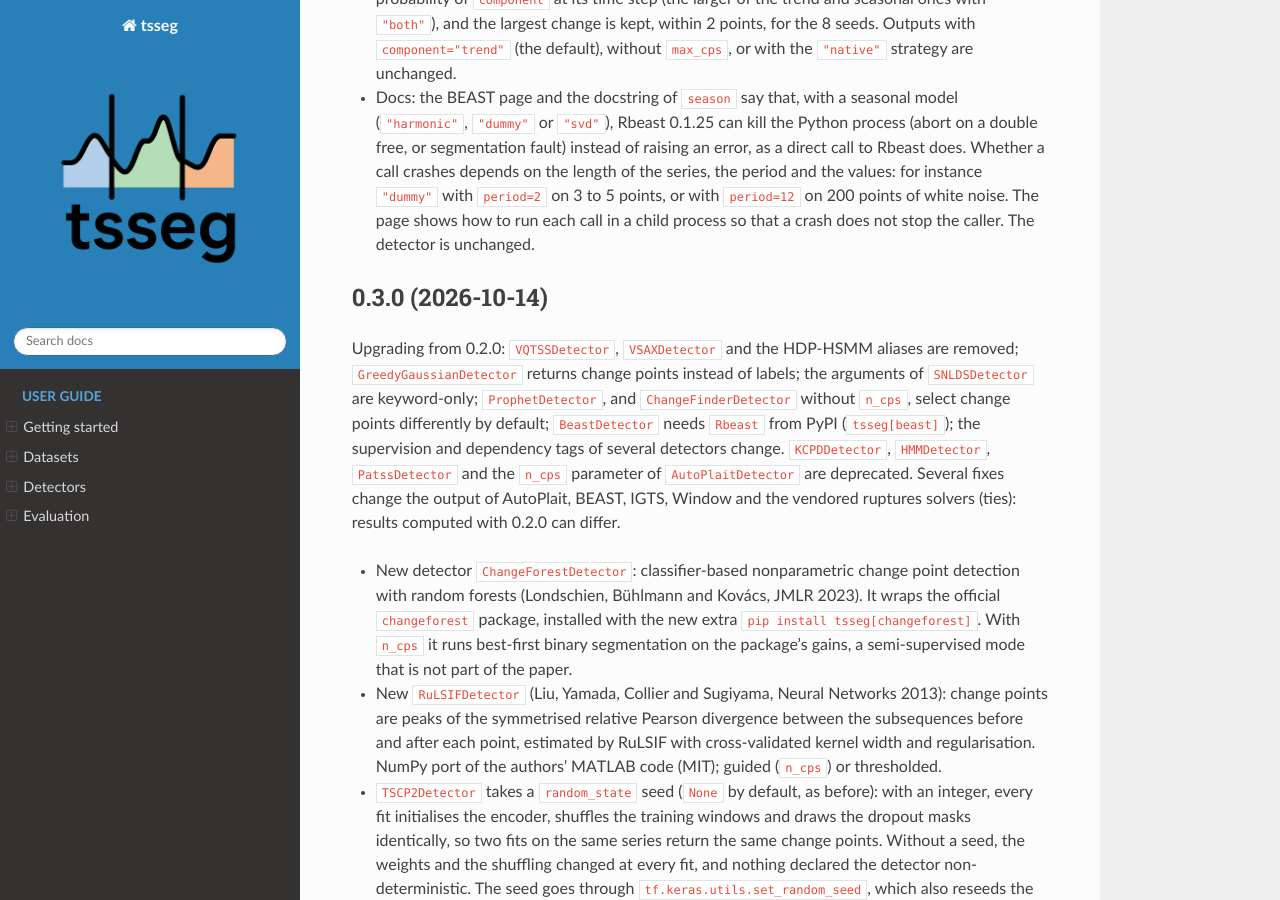
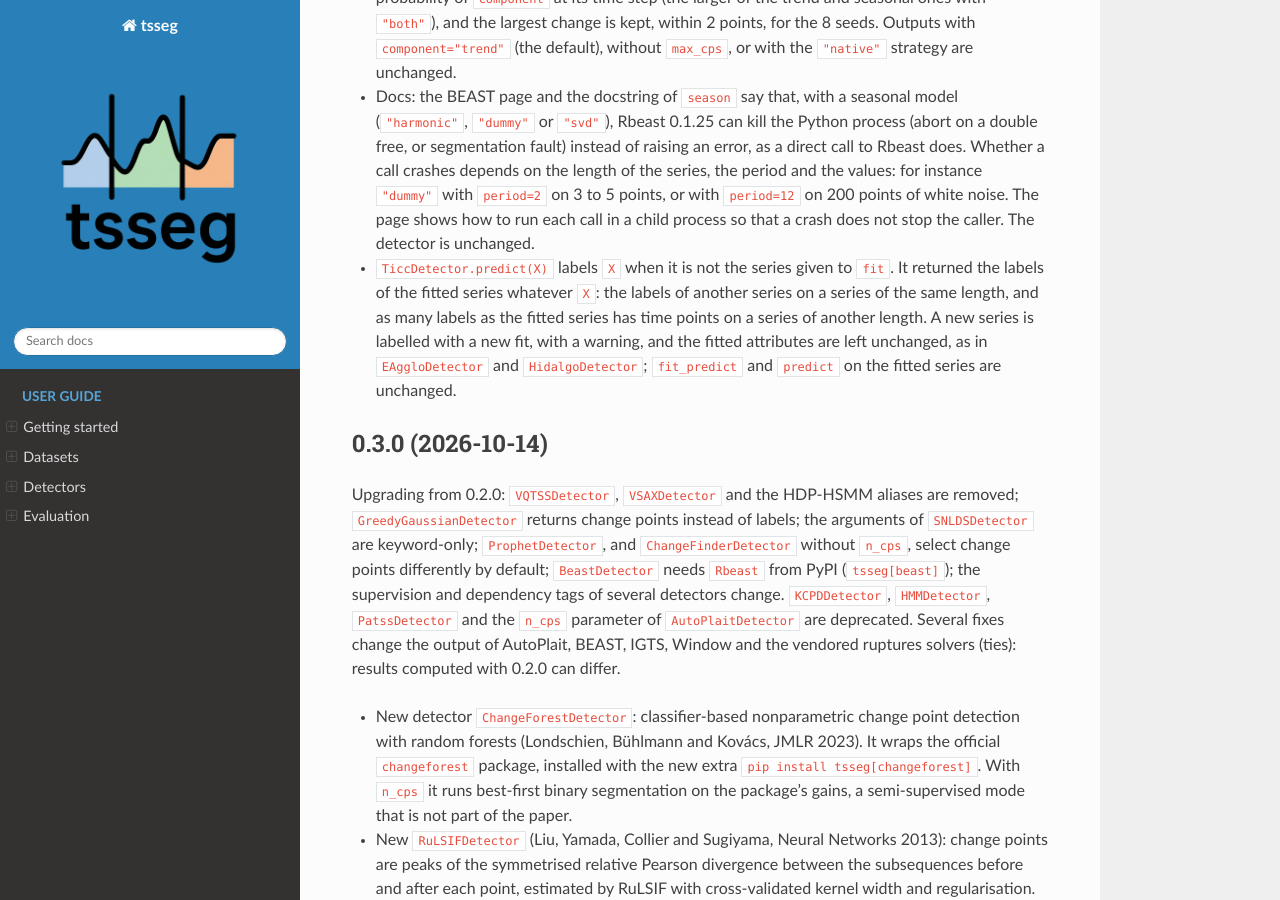
Before and after one commit to fchavelli/tsseg, a Sphinx documentation site: the page built from docs/changelog.rst, in a window 1280 px wide and 900 px high, scrolled down 11152 px. Built offline with Sphinx 7.4.7 and the Read the Docs theme 3.1.0, drawn with Linux system fonts in a browser that asks for light colours; pages that are not in the unit, such as notebooks, are missing from menus; some of the changed text lies outside the part shown.

Commit message:
fix(ticc): label a new series in predict() instead of reusing the fit (#112)
* test(ticc): check predict() on series other than the fitted one

predict() returned the labels computed by fit whatever the series it was
given: on another series of the same length it returned the labels of the
fitted series, and on a shorter one it returned as many labels as the
fitted series has time points (600 labels for a series of 250 points).

Add tests for another series of the same length, a shorter series, a
series on which BIC selects another number of states, a fitted array
modified in place and the fitted series itself (no refit, no warning).
The first four fail before the fix.

* fix(ticc): label a new series in predict() instead of reusing the fit

_predict() returned the labels computed by fit whatever X: another series
of the same length got the labels of the fitted series, and a series of
another length got as many labels as the fitted series has time points,
which breaks the state detection output contract (one label per time
point). The docstring documented this as a transductive detector.

Keep a copy of the fitted series and compare the values: the fitted
series returns the stored labels as before, and a new series is labelled
with a fresh clone, with a warning, leaving the fitted attributes
unchanged, as EAggloDetector.predict() and HidalgoDetector.predict() do
since #53 and #56. Without n_states, the new fit selects its own number
of states by BIC. fit_predict() and predict() on the fitted series return
what they returned before.

---------

Co-authored-by: fchavelli <fchavelli@users.noreply.github.com>

```diff
--- a/docs/changelog.rst
+++ b/docs/changelog.rst
@@ -199,10 +199,10 @@ Unreleased
 * The documentation of ``TiccDetector`` now describes what the detector
   computes: the window of time point ``t`` holds the points ``t`` to
   ``t + window_size - 1``, the last ``window_size - 1`` observations enter no
-  window, ``threshold`` has no effect, ``beta`` is twice the :math:`\beta` of
-  the paper, ``predict`` returns the labels of the series given to ``fit``
-  whatever its input. Every public member of ``tsseg.algorithms.ticc.ticc``
-  has a NumPy docstring. The detector is unchanged.
+  window, ``threshold`` has no effect and ``beta`` is twice the
+  :math:`\beta` of the paper. Every public member of
+  ``tsseg.algorithms.ticc.ticc`` has a NumPy docstring. The detector is
+  unchanged.
 * ``TiccDetector`` with ``n_states`` given raises a ``ValueError`` that names
   the cause when a state cannot get the two windows it needs to estimate its
   covariance: when the series has fewer than ``2 * n_states`` windows
@@ -602,6 +602,13 @@ Unreleased
   ``period=12`` on 200 points of white noise. The page shows how to run each
   call in a child process so that a crash does not stop the caller. The
   detector is unchanged.
+* ``TiccDetector.predict(X)`` labels ``X`` when it is not the series given to
+  ``fit``. It returned the labels of the fitted series whatever ``X``: the
+  labels of another series on a series of the same length, and as many labels
+  as the fitted series has time points on a series of another length. A new
+  series is labelled with a new fit, with a warning, and the fitted attributes
+  are left unchanged, as in ``EAggloDetector`` and ``HidalgoDetector``;
+  ``fit_predict`` and ``predict`` on the fitted series are unchanged.
 
 0.3.0 (2026-10-14)
 ------------------
--- a/docs/detectors/ticc.rst
+++ b/docs/detectors/ticc.rst
@@ -22,8 +22,8 @@ The algorithm alternates between:
 The label of time point *t* is that of the window of points *t* to
 *t* + ``window_size`` − 1. The last ``window_size - 1`` observations enter no
 window, and the labels of the last ``2 * (window_size - 1)`` points repeat an
-earlier one; ``predict`` returns the labels computed by ``fit``, whatever its
-input (see the Notes of
+earlier one. ``predict`` on a series other than the one given to ``fit``
+labels it with a new fit, with a warning (see the Notes of
 :class:`~tsseg.algorithms.ticc.detector.TiccDetector`).
 
 Without ``n_states``, the number of states is selected by the Bayesian
```
Also changed, not shown: other parts of docs/detectors/ticc.rst (+1 -1 lines), tsseg/algorithms/ticc/README.md, 2 other files.
